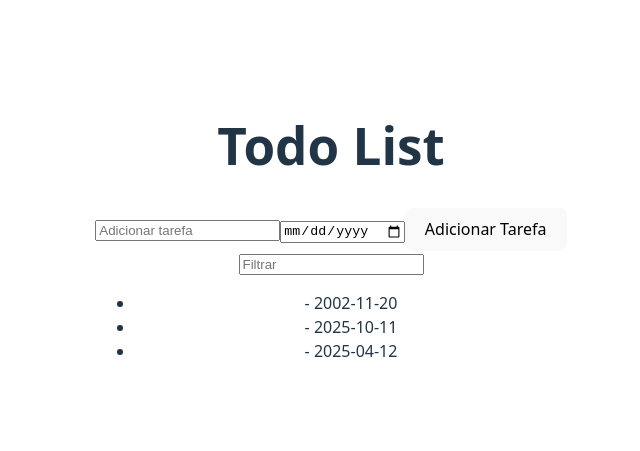
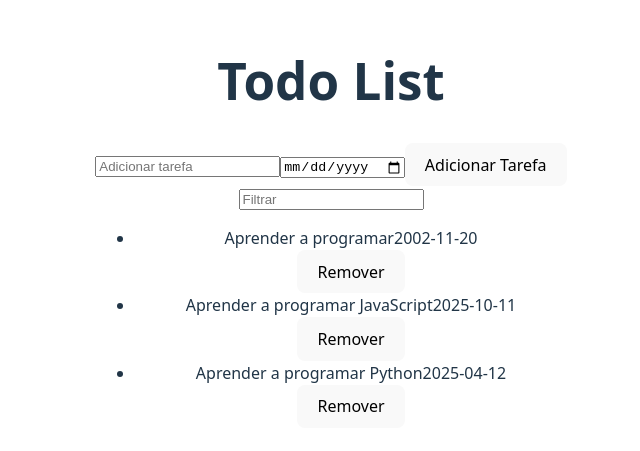
Before and after one commit to IgorBern02/ToDoList, a React (Vite) app: page / in a window 1280 px wide. Shown: the part 169-620 px from the top of the page, without its empty margins (309-949 px from the left). Built offline with nearby package versions, Linux system fonts and the light colour scheme; no server answers; data requests are answered from the project's data file.

Commit message:
feat: component remove add and function for post add

```diff
--- a/src/App.tsx
+++ b/src/App.tsx
@@ -2,7 +2,7 @@ import { useEffect, useState } from "react";
 import "./App.css";
 import type { Task } from "./components/types/task";
 import { TaskForm } from "./components/TaskForm";
-import axios from "axios";
+import noteService from "./services/tasks";
 
 function App() {
   const [tasks, setTasks] = useState<Task[]>([
@@ -15,25 +15,34 @@ function App() {
   const [filter, setFilter] = useState<string>("");
 
   useEffect(() => {
-    axios.get("http://localhost:3001/todos").then((res) => {
-      setTasks(res.data);
+    noteService.get().then((initialTasks: Task[]) => {
+      setTasks(initialTasks);
     });
   }, []);
 
   const handleSubmit = (e: React.FormEvent) => {
     e.preventDefault();
 
-    const newTodo: Task = {
+    const newTask: Task = {
       id: tasks.length + 1,
       task: task,
       date: date,
     };
 
-    const existingTask = tasks.find((t) => t.task === task && t.date === date);
+    const existingTask = tasks.find(
+      (t) =>
+        t.task.trim().toLowerCase() === task.trim().toLowerCase() &&
+        t.date === date
+    );
+
+    if (!task.trim() || !date.trim()) {
+      alert("Preencha a tarefa e a data.");
+      return;
+    }
 
     if (!existingTask) {
-      axios.post("http://localhost:3001/todos", newTodo).then(() => {
-        setTasks([...tasks, newTodo]);
+      noteService.post(newTask).then((createdTask) => {
+        setTasks([...tasks, createdTask]);
         setTask("");
         setDate("");
       });
@@ -55,9 +64,27 @@ function App() {
     setFilter(e.target.value);
   };
 
-  const filteredTask = tasks.filter((todo) =>
-    todo.task.toLowerCase().includes(filter.toLowerCase())
+  const filteredTask = tasks.filter((taskItem) =>
+    taskItem.task.toLowerCase().includes(filter.toLowerCase())
   );
+
+  const remove = (id: number) => {
+    const task = tasks.find((t) => t.id === id);
+    if (!task) return;
+
+    const confirm = window.confirm(`Deletar ${task.task}?`);
+    if (!confirm) return;
+
+    noteService
+      .remove(id)
+      .then(() => {
+        setTasks(tasks.filter((t) => t.id !== id));
+      })
+      .catch((error) => {
+        console.error(error);
+        setTasks(tasks.filter((t) => t.id !== id));
+      });
+  };
 
   return (
     <>
@@ -71,6 +98,7 @@ function App() {
         filter={filter}
         handleFilter={handleFilter}
         filteredTask={filteredTask}
+        remove={remove}
       />
     </>
   );
--- a/src/components/TaskForm.tsx
+++ b/src/components/TaskForm.tsx
@@ -12,6 +12,7 @@ type TaskFormProps = {
   handleFilter: (e: React.ChangeEvent<HTMLInputElement>) => void;
   filter: string;
   filteredTask: Task[];
+  remove: (id: number) => void;
 };
 
 export const TaskForm = ({
@@ -23,6 +24,7 @@ export const TaskForm = ({
   handleFilter,
   filter,
   filteredTask,
+  remove,
 }: TaskFormProps) => (
   <form onSubmit={handleSubmit}>
     <AddTaskInput
@@ -40,6 +42,6 @@ export const TaskForm = ({
       value={filter}
     />
 
-    <Tasks filteredTask={filteredTask} />
+    <Tasks filteredTask={filteredTask} remove={remove} />
   </form>
 );
--- a/src/components/Tasks.tsx
+++ b/src/components/Tasks.tsx
@@ -2,16 +2,21 @@ import type { Task } from "./types/task";
 
 type TasksProps = {
   filteredTask: Task[];
+  remove: (id: number) => void;
 };
 
-export const Tasks = ({ filteredTask }: TasksProps) => {
+export const Tasks = ({ filteredTask, remove }: TasksProps) => {
   return (
     <section>
       <ul>
         {filteredTask.length > 0 ? (
-          filteredTask.map((todo: any) => (
-            <li key={todo.id}>
-              {todo.todo} - {todo.date}
+          filteredTask.map((task: any) => (
+            <li key={task.id}>
+              <div>
+                <span>{task.task}</span>
+                <span>{task.date}</span>
+              </div>
+              <button onClick={() => remove(task.id)}>Remover</button>
             </li>
           ))
         ) : (
--- /dev/null
+++ b/src/services/tasks.ts
@@ -0,0 +1,22 @@
+import axios from "axios";
+import type { Task } from "../components/types/task";
+
+const baseUrl = "http://localhost:3001/tasks"; // ✅ Corrigido: "http"
+
+const get = () => {
+  return axios.get(baseUrl).then((res) => res.data);
+};
+
+const post = (newTask: Task) => {
+  return axios.post(baseUrl, newTask).then((res) => res.data);
+};
+
+const remove = (id: number) => {
+  return axios.delete(`${baseUrl}/${id}`).then((res) => res.data);
+};
+
+export default {
+  get,
+  post,
+  remove,
+};
```
